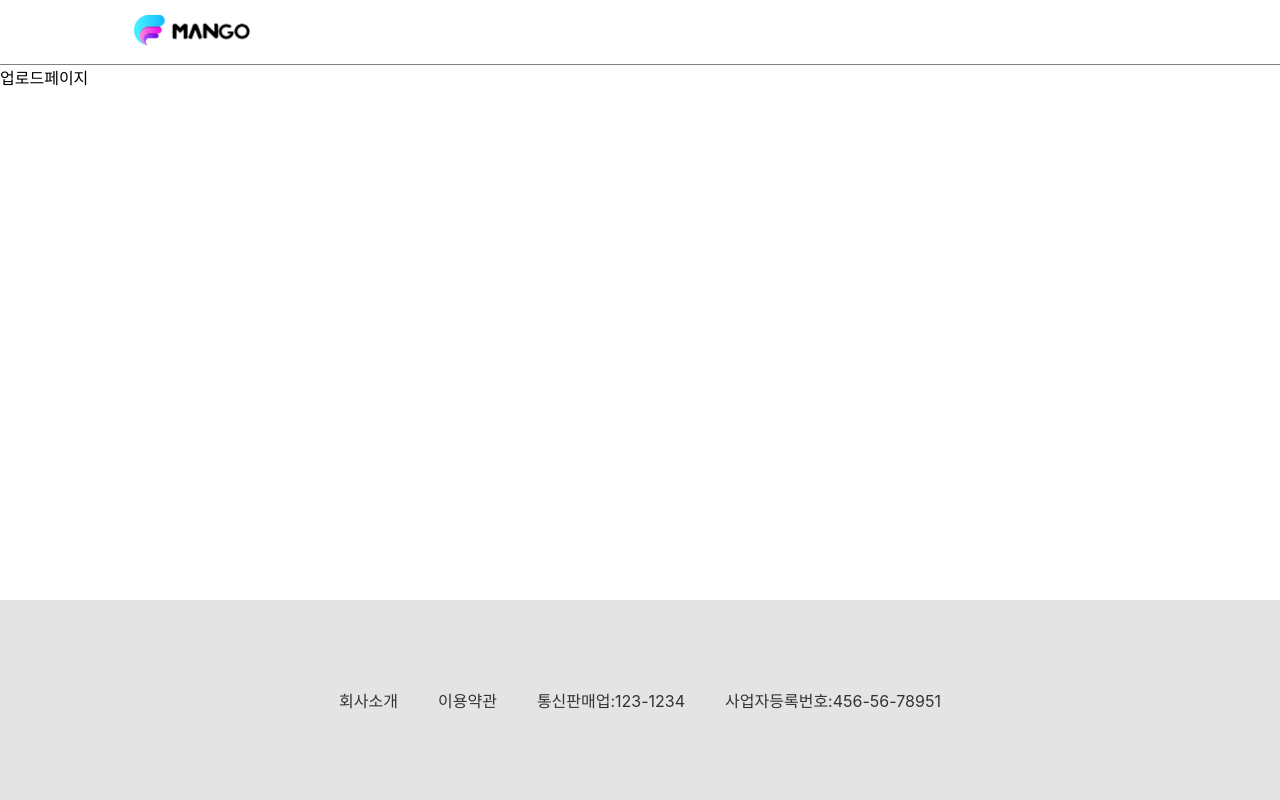
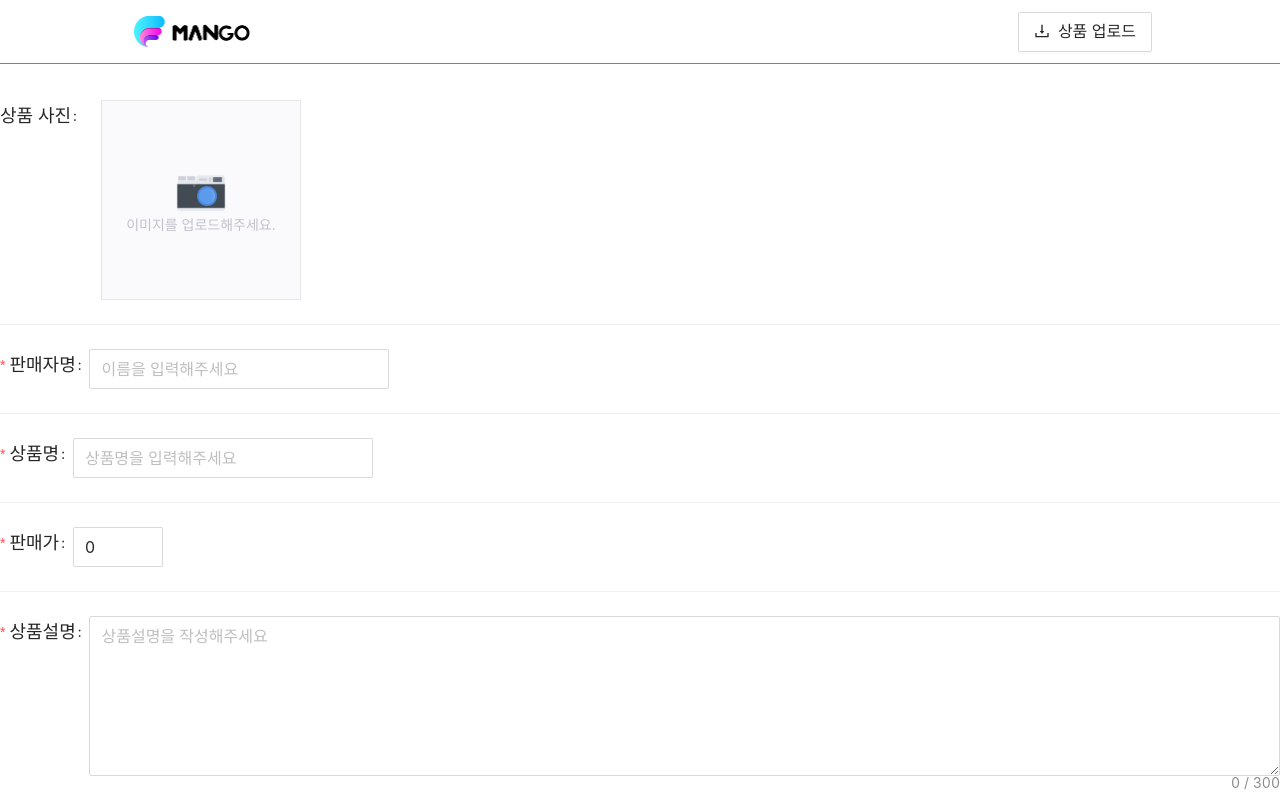
Before and after one commit to qwerewqwerew/mango-shop-front, a React (Create React App) app: page /UploadPage in a window 1280 px wide. Shown: the top 800 px of the page. Built offline with nearby package versions, Linux system fonts and the light colour scheme.

Commit message:
상품업로드 페이지 구현

```diff
--- a/package.json
+++ b/package.json
@@ -3,6 +3,8 @@
   "version": "0.1.0",
   "private": true,
   "dependencies": {
+    "@ant-design/icons": "^4.7.0",
+    "antd": "^4.21.0",
     "axios": "^0.27.2",
     "react": "^18.1.0",
     "react-dom": "^18.1.0",
--- a/src/App.css
+++ b/src/App.css
@@ -1,4 +1,5 @@
-*{margin:0; padding:0;}
+*{margin:0; padding:0;line-height: 1;}
+html{overflow-x: hidden;}
 
 
 
@@ -15,13 +16,14 @@
     border-bottom:1px solid gray;
 }
 #footer{
+    margin-top:100px;
     height:200px;
     background:#e4e4e4;
     display:flex;
     justify-content: center;
     align-items: center;
-    position: fixed;
-    bottom:0;
+    /* position: fixed; */
+
     left:0%;
     right:0%
 }
@@ -37,10 +39,11 @@
     width:100%;
 }
 #header-area{
-    width:1024px;
-    height:100%;
-    display:flex;
-    align-items:center
+width: 1024px;
+height: 100%;
+display: flex;
+align-items: center;
+justify-content: space-between;
 }
 #header-area img{
     width:128px;
--- a/src/App.js
+++ b/src/App.js
@@ -1,14 +1,24 @@
 import "./App.css";
-import { Routes, Route, Link } from "react-router-dom";
+import "antd/dist/antd.css";
+import { DownloadOutlined } from "@ant-design/icons";
+import { Routes, Route, Link, useNavigate } from "react-router-dom";
+import { Button } from "antd";
 import MainPage from "./components/MainPage";
 import UploadPage from "./components/UploadPage";
 import ProductPage from "./components/ProductPage";
+
 function App() {
+	let navigate = useNavigate();
 	return (
 		<div>
 			<div id="header">
 				<div id="header-area">
-					<Link to="/"><img src="images/icons/logo.png" alt="" /></Link>
+					<Link to="/">
+						<img src="images/icons/logo.png" alt="" />
+					</Link>
+					<Button size="large" onClick={ () =>navigate('/UploadPage')} icon={<DownloadOutlined />}>
+						상품 업로드
+					</Button>
 				</div>
 			</div>
 			<Routes>
--- a/src/components/ProductPage.css
+++ b/src/components/ProductPage.css
@@ -1,3 +1,5 @@
+#ProductPage{margin-bottom: 300px;}
+
 #back-btn{
   display:flex;
   margin:20px auto;
--- a/src/components/UploadPage.css
+++ b/src/components/UploadPage.css
@@ -0,0 +1,30 @@
+
+#upload-container{
+  padding-top:36px;
+}
+#upload-img-placeholder {
+width: 200px;
+height: 200px;
+display: flex;
+flex-direction: column;
+align-items: center;
+justify-content: center;
+border: 1px solid rgb(230, 230, 230);
+background: rgb(250, 250, 253);
+margin-left: 16px;
+}
+#upload-img-placeholder > img {
+width: 50px;
+}
+#upload-img-placeholder > span {
+font-size: 14px;
+color: rgb(195, 194, 204);
+}
+.upload-name {
+width: 300px;
+}
+.upload-label {
+font-size: 18px;
+}
+#product-description{height:160px;}
+#submit-button{margin-top:20px; border:none; float:right; background:rgb(75, 130, 211); color:white;}
--- a/src/components/UploadPage.js
+++ b/src/components/UploadPage.js
@@ -1,4 +1,42 @@
-const UploadPage = () => {
-	return <div>업로드페이지</div>;
-};
+import { Form, Divider, Input, InputNumber, Button, Upload, message } from "antd";
+import "./UploadPage.css";
+
+function UploadPage() {
+	const onSubmit = (values) => {
+		console.log(values);
+	};
+	return (
+		<div id="upload-container">
+			<Form name="상품 업로드" onFinish={onSubmit}>
+				<Form.Item name="upload" label={<div className="upload-label">상품 사진</div>}>
+					<div id="upload-img-placeholder">
+						<img src="/images/icons/camera.png" />
+						<span>이미지를 업로드해주세요.</span>
+					</div>
+				</Form.Item>
+				<Divider />
+				<Form.Item label={<div className="upload-label">판매자명</div>} name="seller" rules={[{ required: true, message: "판매자명을 입력해주세요" }]}>
+					<Input className="upload-name" size="large" placeholder="이름을 입력해주세요" />
+				</Form.Item>
+				<Divider />
+				<Form.Item name="name" label={<div className="upload-label">상품명</div>} rules={[{ required: true, message: "상품명을 입력해주세요" }]}>
+					<Input className="upload-name" size="large" placeholder="상품명을 입력해주세요" />
+				</Form.Item>
+				<Divider />
+				<Form.Item name="price" label={<div className="upload-label">판매가</div>} rules={[{ required: true, message: "판매가를 입력해주세요" }]}>
+					<InputNumber className="upload-price" size="large" defaultValue={0} />
+				</Form.Item>
+				<Divider />
+				<Form.Item name="description" label={<div className="upload-label">상품설명</div>} rules={[{ required: true, message: "상품설명을 입력해주세요" }]}>
+					<Input.TextArea size="large" id="product-description" showCount maxLength={300} placeholder="상품설명을 작성해주세요" />
+				</Form.Item>
+				<Form.Item>
+					<Button id="submit-button" size="large" htmlType="submit">
+						상품등록하기
+					</Button>
+				</Form.Item>
+			</Form>
+		</div>
+	);
+}
 export default UploadPage;
```
Also changed, not shown: 1 other file (tests, documents, lock files or other folders).
